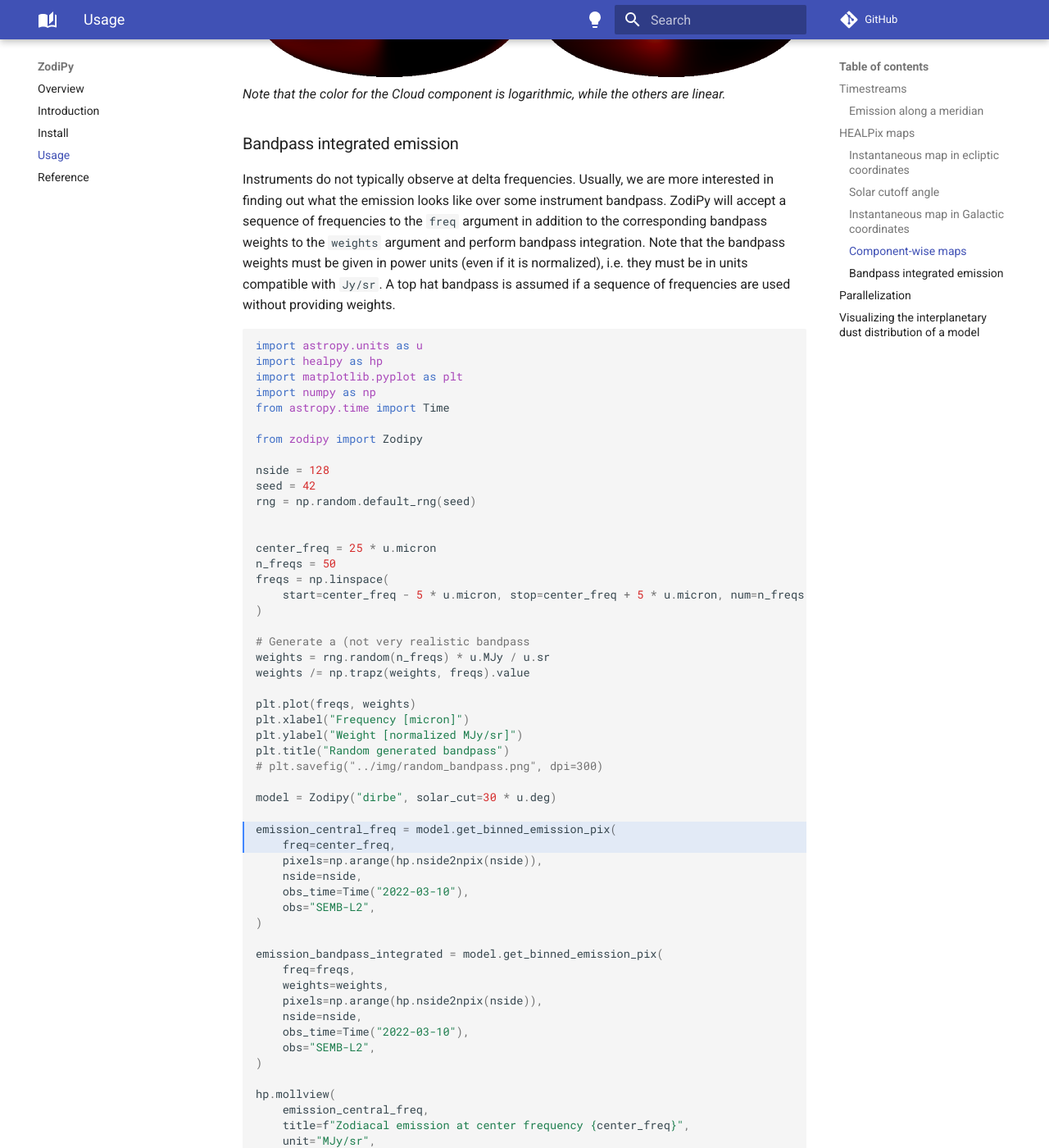
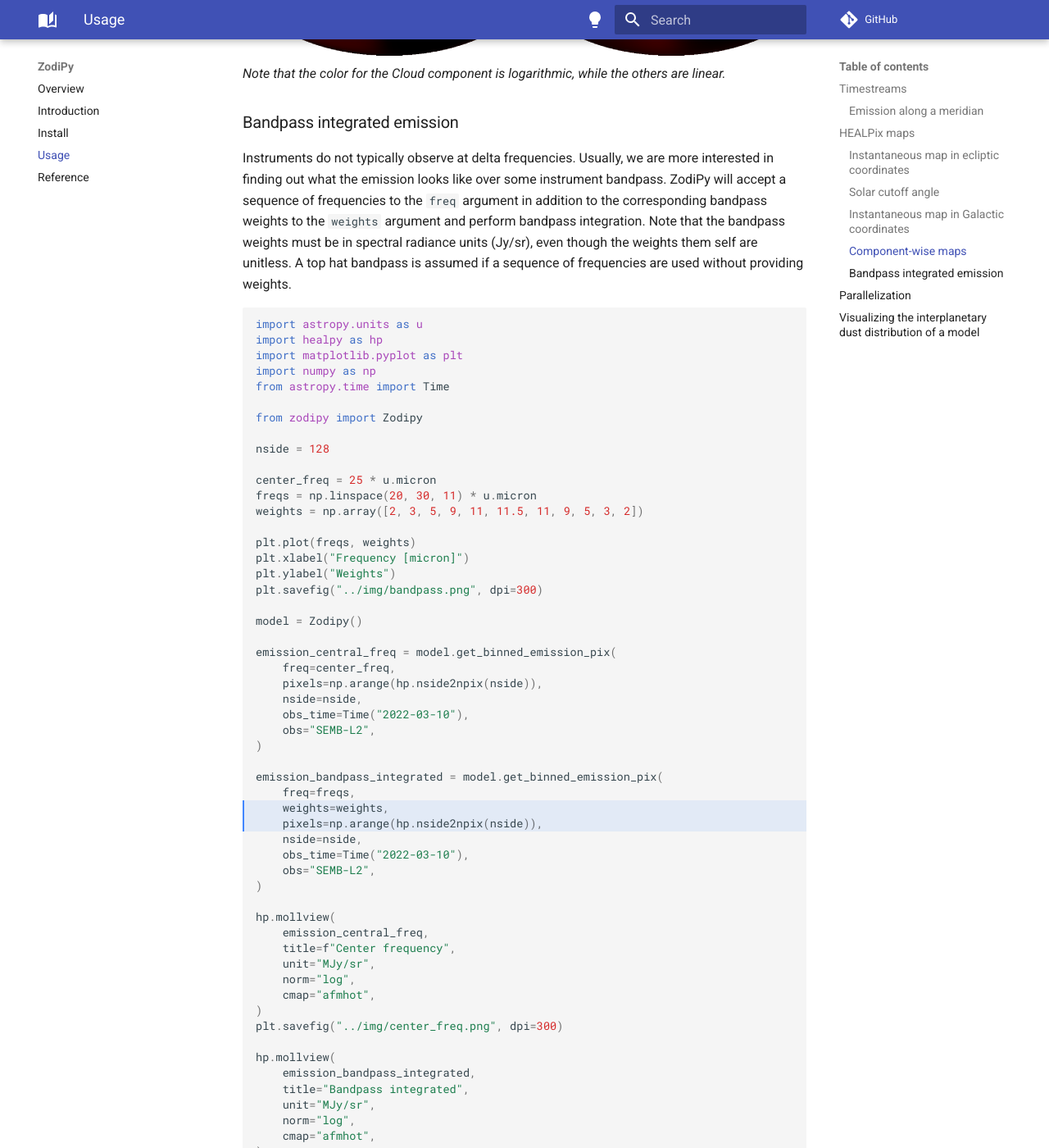
Before and after one commit to Cosmoglobe/zodipy, an MkDocs documentation site: the page built from docs/usage.md, in a window 1280 px wide and 1400 px high, scrolled down 6926 px. Shown: the whole window at 82% size. Built offline with MkDocs 1.6.1 and Material for MkDocs 9.7.7, drawn with Linux system fonts in a browser that asks for light colours; comment, search, counter and statistics services are not loaded; some of the changed text lies outside the part shown.

Commit message:
Update docs

````diff
--- a/docs/examples/get_bandpass_integrated_emission.py
+++ b/docs/examples/get_bandpass_integrated_emission.py
@@ -7,27 +7,17 @@ from astropy.time import Time
 from zodipy import Zodipy
 
 nside = 128
-seed = 42
-rng = np.random.default_rng(seed)
-
 
 center_freq = 25 * u.micron
-n_freqs = 50
-freqs = np.linspace(
-    start=center_freq - 5 * u.micron, stop=center_freq + 5 * u.micron, num=n_freqs
-)
-
-# Generate a (not very realistic bandpass
-weights = rng.random(n_freqs) * u.MJy / u.sr
-weights /= np.trapz(weights, freqs).value
+freqs = np.linspace(20, 30, 11) * u.micron
+weights = np.array([2, 3, 5, 9, 11, 11.5, 11, 9, 5, 3, 2])
 
 plt.plot(freqs, weights)
 plt.xlabel("Frequency [micron]")
-plt.ylabel("Weight [normalized MJy/sr]")
-plt.title("Random generated bandpass")
-# plt.savefig("../img/random_bandpass.png", dpi=300)
+plt.ylabel("Weights")
+plt.savefig("../img/bandpass.png", dpi=300)
 
-model = Zodipy("dirbe", solar_cut=30 * u.deg)
+model = Zodipy()
 
 emission_central_freq = model.get_binned_emission_pix(
     freq=center_freq,
@@ -48,19 +38,19 @@ emission_bandpass_integrated = model.get_binned_emission_pix(
 
 hp.mollview(
     emission_central_freq,
-    title=f"Zodiacal emission at center frequency {center_freq}",
+    title=f"Center frequency",
     unit="MJy/sr",
     norm="log",
     cmap="afmhot",
 )
-# plt.savefig("../img/center_freq.png", dpi=300)
+plt.savefig("../img/center_freq.png", dpi=300)
 
 hp.mollview(
     emission_bandpass_integrated,
-    title="Zodiacal emission bandpass integrated",
+    title="Bandpass integrated",
     unit="MJy/sr",
     norm="log",
     cmap="afmhot",
 )
-# plt.savefig("../img/bandpass_integrated.png", dpi=300)
+plt.savefig("../img/bandpass_integrated.png", dpi=300)
 plt.show()
--- a/docs/examples/get_emission_ang.py
+++ b/docs/examples/get_emission_ang.py
@@ -18,8 +18,8 @@ emission = model.get_emission_ang(
 )
 
 
-plt.plot(emission)
+plt.plot(theta, emission)
 plt.xlabel("Theta [rad]")
 plt.ylabel("Emission [MJy/sr]")
-# plt.savefig("../img/timestream.png", dpi=300)
+plt.savefig("../img/timestream.png", dpi=300)
 plt.show()
--- a/docs/usage.md
+++ b/docs/usage.md
@@ -19,7 +18,7 @@ DIRBE interplanetary dust model.
 !!! note
     ZodiPy assumes a constant observer position over an input pointing sequence. For an observer on Earth,
     the true zodiacal emission signal will move along the ecliptic on the sky by roughly one degree each day.
-    To account for this effect, the full pointing sequence of an experiment must be chunked into small
+    To account for this effect, the full pointing sequence of an experiment should be chunked into small
     subsequences with timescales corresponding to at maximum a day.
 
 
@@ -75,13 +74,11 @@ read [Cosmoglobe: Simulating Zodiacal Emission with ZodiPy](https://arxiv.org/ab
 Instruments do not typically observe at delta frequencies. Usually, we are more interested in finding out
 what the emission looks like over some instrument bandpass. ZodiPy will accept a sequence of frequencies to the `freq`
 argument in addition to the corresponding bandpass weights to the `weights` argument and perform bandpass integration.
-Note that the bandpass weights must be given in power units (even if it is normalized), i.e. they must be in units
-compatible with `Jy/sr`. A top hat
-bandpass is assumed if a sequence of frequencies are used without providing weights.
+Note that the bandpass weights must be in spectral radiance units (Jy/sr), even though the weights them self are unitless. A top hat bandpass is assumed if a sequence of frequencies are used without providing weights.
 ```python hl_lines="32 33"
 {!examples/get_bandpass_integrated_emission.py!}
 ```
-![Generated Bandpass](img/random_bandpass.png)
+![Generated Bandpass](img/bandpass.png)
 ![Center frequency emission](img/center_freq.png)
 ![Bandpass integrated emission](img/bandpass_integrated.png)
 
````
Also changed, not shown: other parts of docs/usage.md (+1 -2 lines), docs/index.md (+1 -1 lines), docs/install.md (+5 -1 lines), docs/img/bandpass.png (added), docs/img/bandpass_integrated.png, docs/img/center_freq.png, docs/img/random_bandpass.png (deleted), docs/img/timestream.png.
